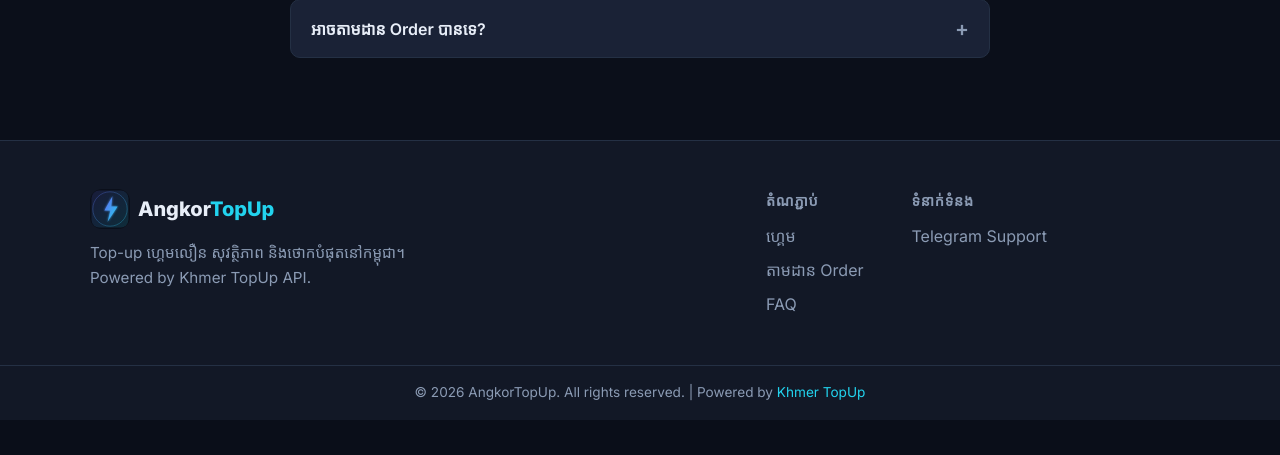
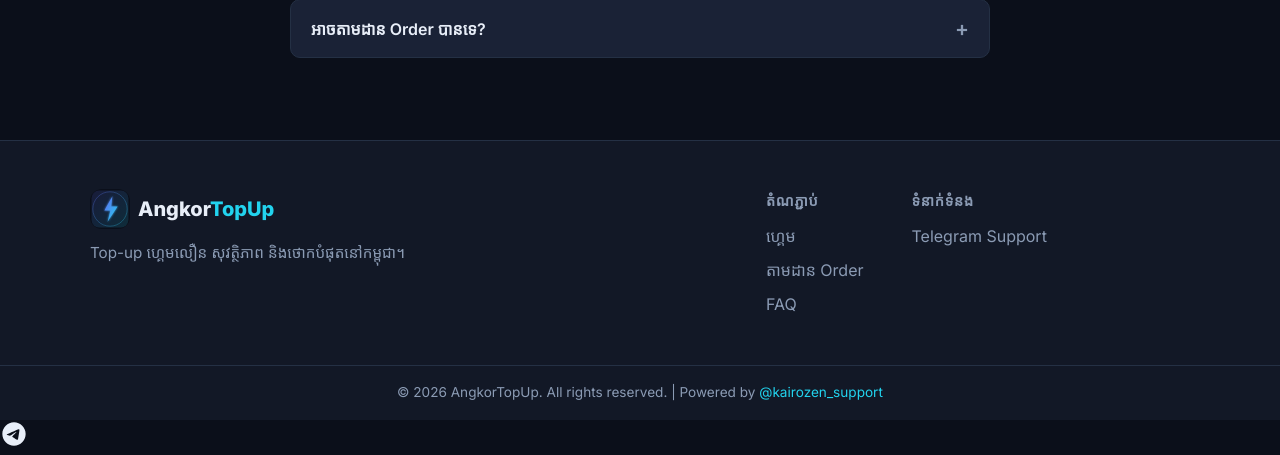
Before and after one commit to motbong235-cloud/Angkor, a Flask app: page / in a window 1280 px wide. Shown: the part 2511-2966 px from the top of the page. Before the commit the page ends 2931 px from the top, so only its background shows below. Run offline with Flask 3, Linux system fonts and the light colour scheme; data that the repository does not hold is empty; some web fonts are replaced.

Commit message:
Add files via upload

```diff
--- a/templates/index.html
+++ b/templates/index.html
@@ -27,6 +27,7 @@
       </nav>
       <div class="header-actions">
         <a href="/track" class="btn btn-outline btn-sm">តាមដាន</a>
+        <a href="https://t.me/kairozen_support" id="tgLink" class="btn btn-telegram btn-sm" target="_blank" rel="noopener">✈️ Telegram</a>
       </div>
       <button class="menu-toggle" id="menuToggle" aria-label="Menu">
         <span></span><span></span><span></span>
@@ -38,6 +39,7 @@
     <a href="#games">ហ្គេម</a>
     <a href="#how">របៀបទិញ</a>
     <a href="/track">តាមដាន Order</a>
+    <a href="https://t.me/kairozen_support" id="tgMobile" target="_blank" rel="noopener">✈️ Telegram Support</a>
     <a href="#faq">FAQ</a>
   </div>
 
@@ -137,7 +139,7 @@
           <img src="/static/img/logo.svg" alt="" class="logo-img" width="36" height="36" />
           <span class="logo-text">Angkor<span>TopUp</span></span>
         </div>
-        <p>Top-up ហ្គេមលឿន សុវត្ថិភាព និងថោកបំផុតនៅកម្ពុជា។ Powered by Khmer TopUp API.</p>
+        <p>Top-up ហ្គេមលឿន សុវត្ថិភាព និងថោកបំផុតនៅកម្ពុជា។</p>
       </div>
       <div class="footer-links">
         <div>
@@ -148,12 +150,12 @@
         </div>
         <div>
           <h4>ទំនាក់ទំនង</h4>
-          <a href="https://t.me/" target="_blank">Telegram Support</a>
+          <a href="https://t.me/kairozen_support" target="_blank" rel="noopener">Telegram Support</a>
         </div>
       </div>
     </div>
     <div class="footer-bottom">
-      <div class="container">© 2026 AngkorTopUp. All rights reserved. | Powered by <a href="https://khmer-topup.com" target="_blank">Khmer TopUp</a></div>
+      <div class="container">© 2026 AngkorTopUp. All rights reserved. | Powered by <a href="https://t.me/kairozen_support" target="_blank" rel="noopener">@kairozen_support</a></div>
     </div>
   </footer>
 
@@ -216,5 +218,9 @@
 
   <script src="/static/js/data.js"></script>
   <script src="/static/js/app.js"></script>
+  <!-- Floating Telegram -->
+  <a href="https://t.me/kairozen_support" id="tgFloat" class="tg-float" target="_blank" rel="noopener" title="Telegram Support" aria-label="Telegram">
+    <svg viewBox="0 0 24 24" width="28" height="28" fill="currentColor"><path d="M12 2C6.48 2 2 6.48 2 12s4.48 10 10 10 10-4.48 10-10S17.52 2 12 2zm4.64 6.8c-.15 1.58-.8 5.42-1.13 7.19-.14.75-.42 1-.68 1.03-.58.05-1.02-.38-1.58-.75-.88-.58-1.38-.94-2.23-1.5-.99-.65-.35-1.01.22-1.59.15-.15 2.71-2.48 2.76-2.69a.2.2 0 00-.05-.18c-.06-.05-.14-.03-.21-.02-.09.02-1.49.95-4.22 2.79-.4.27-.76.41-1.08.4-.36-.01-1.04-.2-1.55-.37-.63-.2-1.12-.31-1.08-.66.02-.18.27-.36.74-.55 2.92-1.27 4.86-2.11 5.83-2.51 2.78-1.16 3.35-1.36 3.73-1.36.08 0 .27.02.39.12.1.08.13.19.14.27-.01.06.01.24 0 .38z"/></svg>
+  </a>
 </body>
 </html>
--- a/templates/track.html
+++ b/templates/track.html
@@ -62,5 +62,8 @@
         </div>`;
     }
   </script>
+  <a href="https://t.me/kairozen_support" class="tg-float" target="_blank" rel="noopener" title="Telegram" aria-label="Telegram">
+    <svg viewBox="0 0 24 24" width="28" height="28" fill="currentColor"><path d="M12 2C6.48 2 2 6.48 2 12s4.48 10 10 10 10-4.48 10-10S17.52 2 12 2zm4.64 6.8c-.15 1.58-.8 5.42-1.13 7.19-.14.75-.42 1-.68 1.03-.58.05-1.02-.38-1.58-.75-.88-.58-1.38-.94-2.23-1.5-.99-.65-.35-1.01.22-1.59.15-.15 2.71-2.48 2.76-2.69a.2.2 0 00-.05-.18c-.06-.05-.14-.03-.21-.02-.09.02-1.49.95-4.22 2.79-.4.27-.76.41-1.08.4-.36-.01-1.04-.2-1.55-.37-.63-.2-1.12-.31-1.08-.66.02-.18.27-.36.74-.55 2.92-1.27 4.86-2.11 5.83-2.51 2.78-1.16 3.35-1.36 3.73-1.36.08 0 .27.02.39.12.1.08.13.19.14.27-.01.06.01.24 0 .38z"/></svg>
+  </a>
 </body>
 </html>
```
